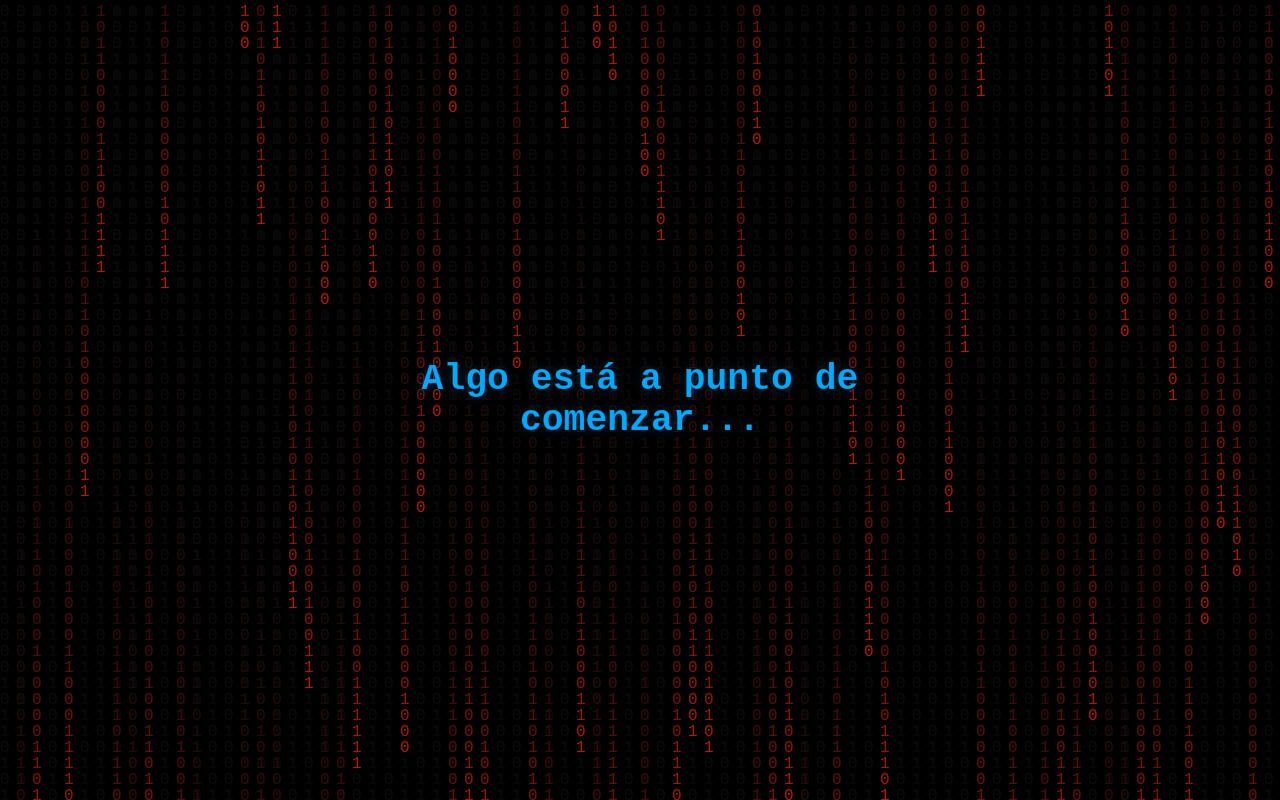
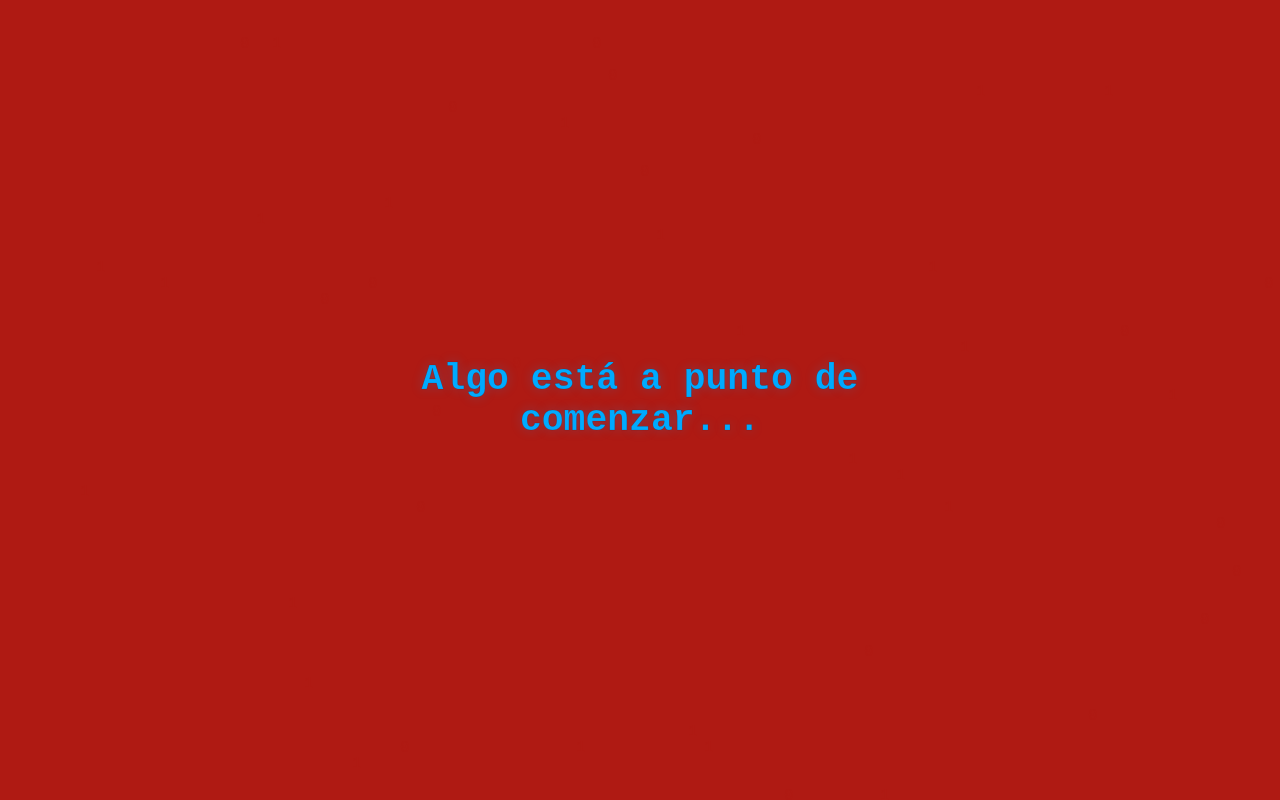
Before and after one commit to we-are-juniors/interfaz_p-gina, a plain HTML site: page index.html in a window 1280 px wide. Drawn offline with Linux system fonts and the light colour scheme.

```diff
--- a/index.html
+++ b/index.html
@@ -63,7 +63,7 @@
 
       function draw() {
         // rastro
-        ctx.fillStyle = 'rgba(0,0,0,0.06)';
+        ctx.fillStyle = 'rgba(175, 26, 19 )';
         ctx.fillRect(0,0,canvas.width,canvas.height);
 
         ctx.fillStyle = '#AF1A13';
```
